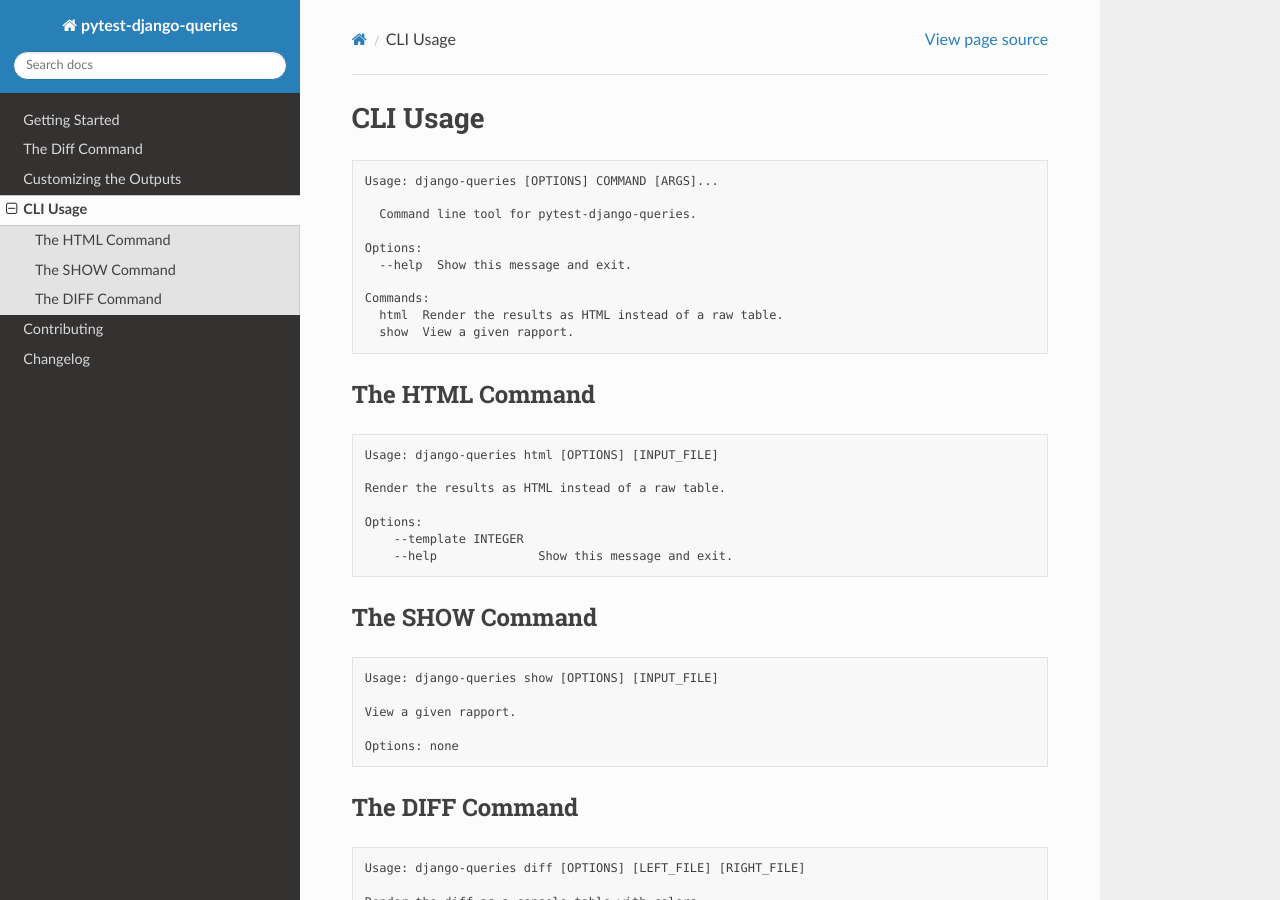
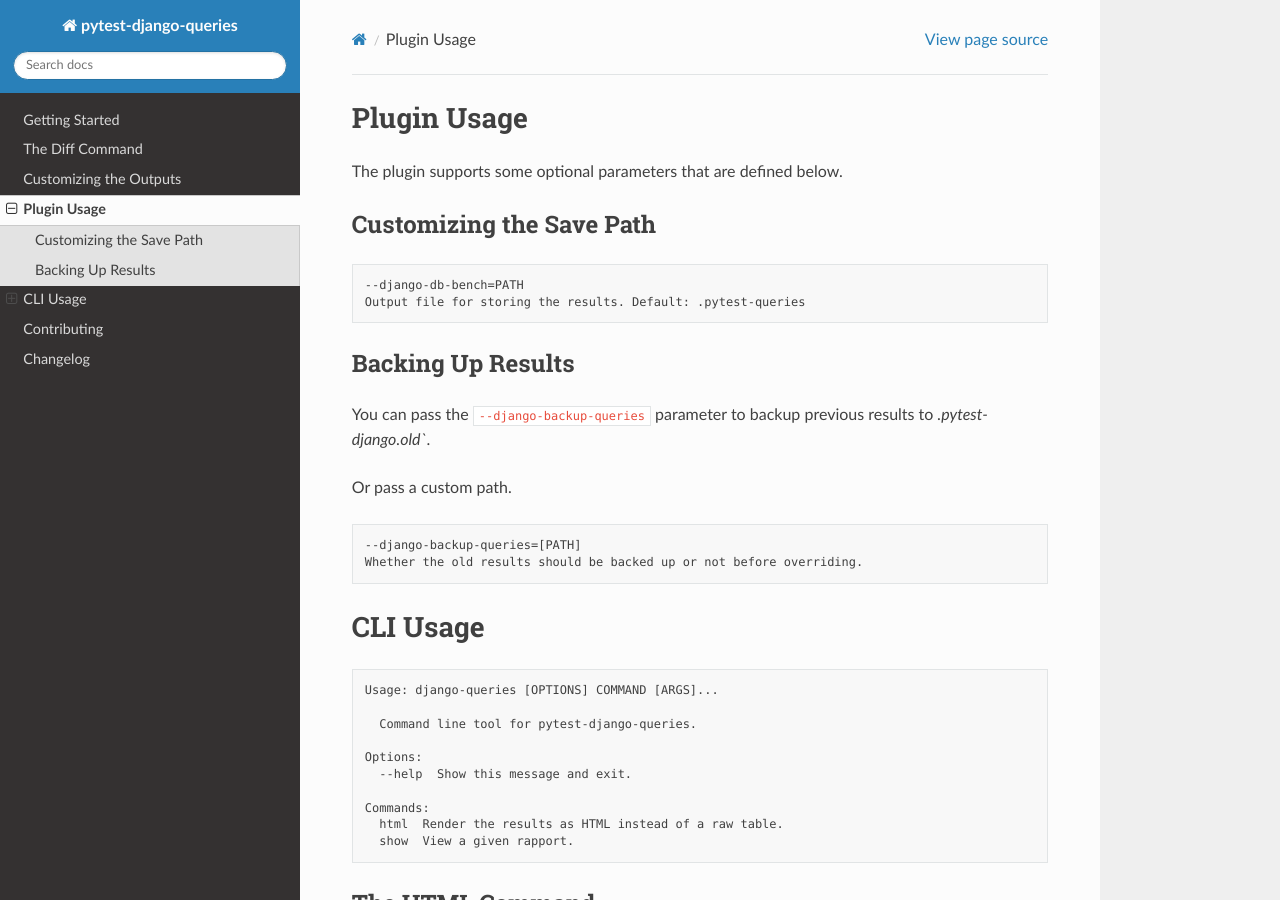
Before and after one commit to NyanKiyoshi/pytest-django-queries, a Sphinx documentation site: the page built from docs/usage.rst, in a window 1280 px wide and 900 px high. Built offline with Sphinx 7.4.7 and the Read the Docs theme 2.0.0, drawn with Linux system fonts in a browser that asks for light colours.

Commit message:
Add documentation for the new parameter and more details about diff'ing

```diff
--- a/docs/usage.rst
+++ b/docs/usage.rst
@@ -1,3 +1,30 @@
+Plugin Usage
+============
+
+The plugin supports some optional parameters that are defined below.
+
+Customizing the Save Path
++++++++++++++++++++++++++
+
+.. code-block:: text
+
+    --django-db-bench=PATH
+    Output file for storing the results. Default: .pytest-queries
+
+
+Backing Up Results
+++++++++++++++++++
+
+You can pass the ``--django-backup-queries`` parameter to backup previous results to `.pytest-django.old``.
+
+Or pass a custom path.
+
+.. code-block:: text
+
+    --django-backup-queries=[PATH]
+    Whether the old results should be backed up or not before overriding.
+
+
 CLI Usage
 =========
 
```
Also changed, not shown: README.md (+9 -0 lines), docs/diff.rst (+8 -0 lines), docs/index.rst (+4 -3 lines).
